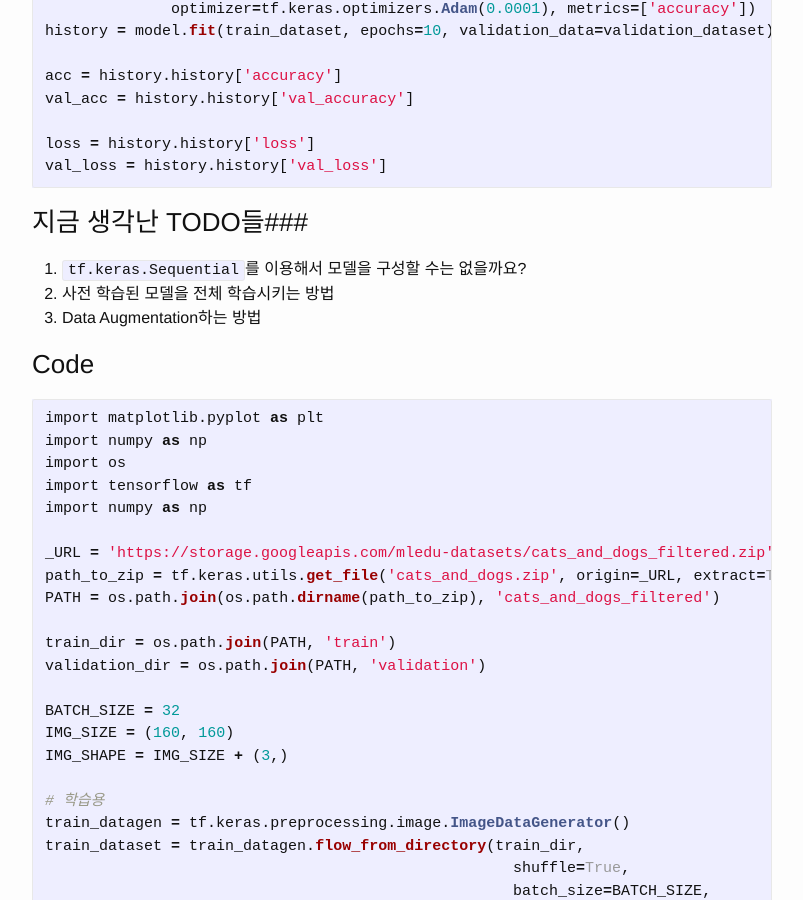
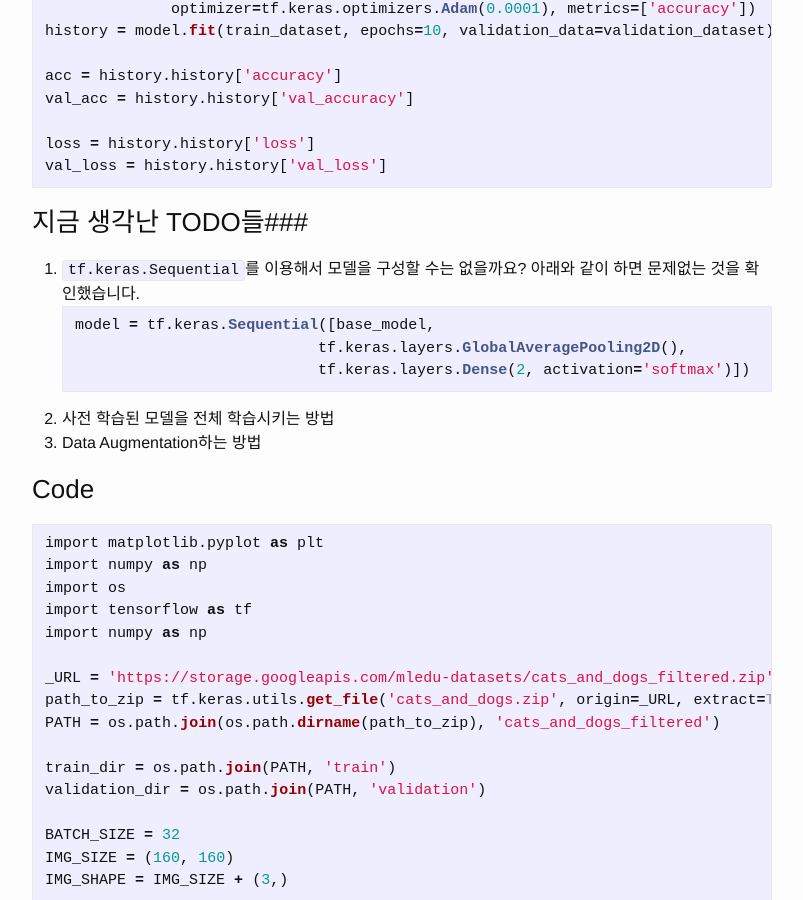
Before and after one commit to yoon-gu/yoon-gu.github.io, a Jekyll site: the page built from _posts/2021-06-11-transfer-learning-01.md, in a window 1280 px wide and 900 px high, scrolled down 3413 px. Shown: the whole window, without its empty margins (238-1041 px from the left). Built offline with Jekyll 4.4.1, drawn with Linux system fonts in a browser that asks for light colours; comment, search, counter and statistics services are not loaded.

Commit message:
add answer

````diff
--- a/_posts/2021-06-11-transfer-learning-01.md
+++ b/_posts/2021-06-11-transfer-learning-01.md
@@ -157,7 +157,12 @@ val_loss = history.history['val_loss']
 ```
 
 ### 지금 생각난 TODO들###
-1. `tf.keras.Sequential`를 이용해서 모델을 구성할 수는 없을까요?
+1. `tf.keras.Sequential`를 이용해서 모델을 구성할 수는 없을까요? 아래와 같이 하면 문제없는 것을 확인했습니다.
+```python
+model = tf.keras.Sequential([base_model,
+                              tf.keras.layers.GlobalAveragePooling2D(),
+                              tf.keras.layers.Dense(2, activation='softmax')])
+```
 1. 사전 학습된 모델을 전체 학습시키는 방법
 1. Data Augmentation하는 방법
 
````
